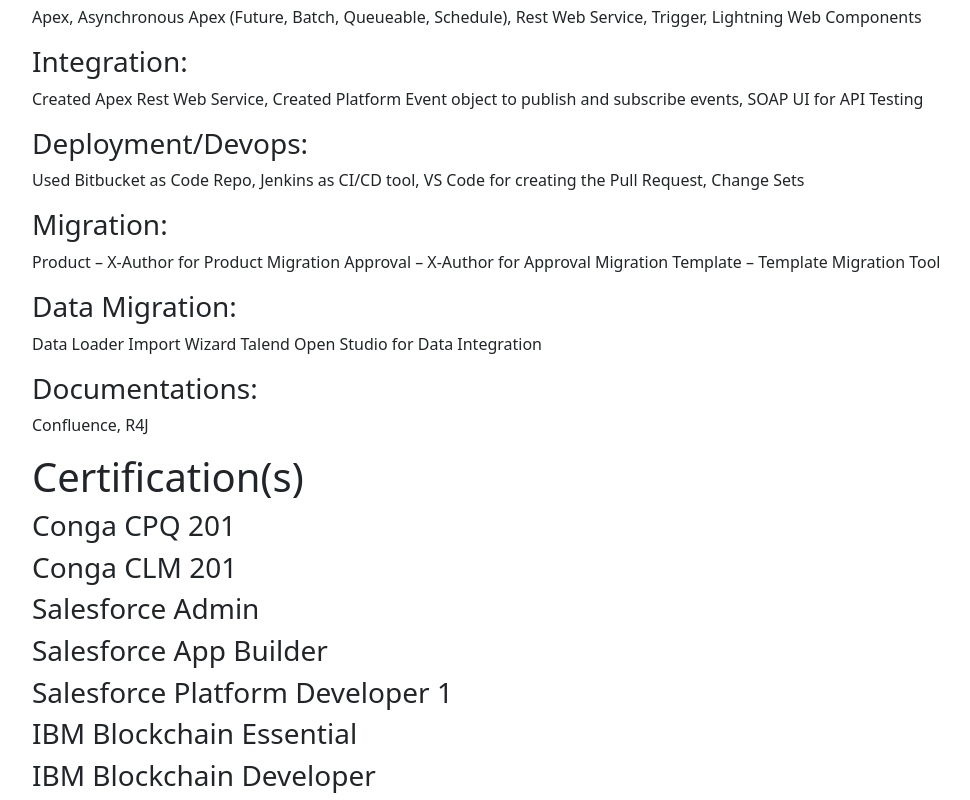
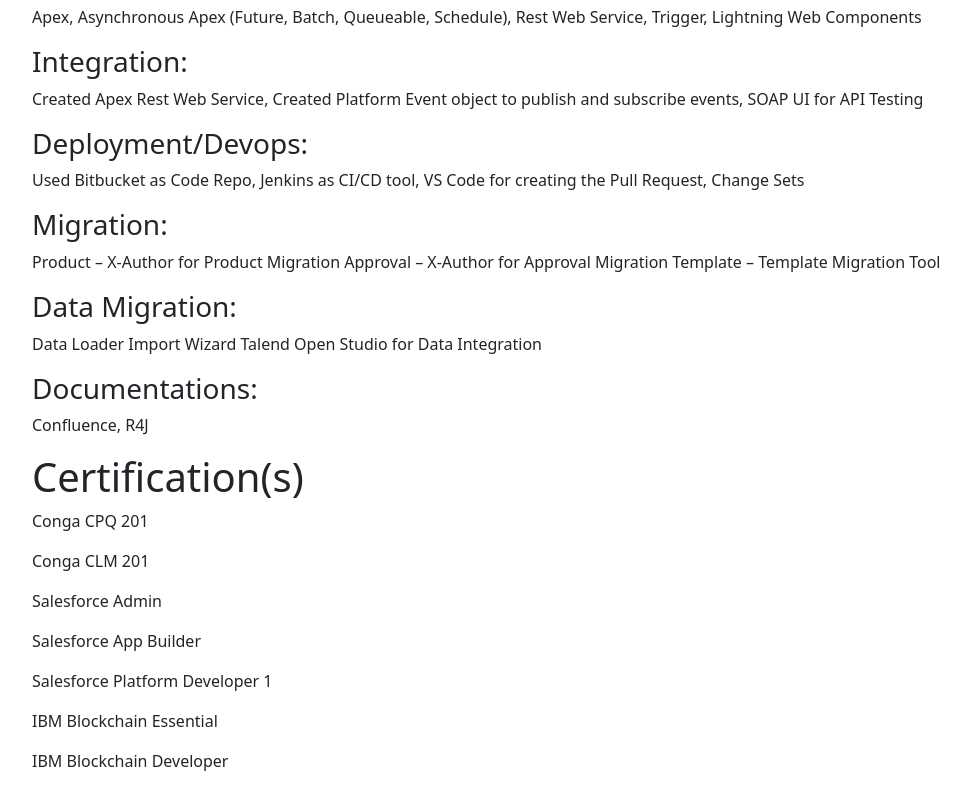
Before and after one commit to abhinavformula1/resume, a React (Create React App) app: page / in a window 1280 px wide. Shown: the part 1817-2617 px from the top of the page, without its empty margins (50-1020 px from the left). Built offline with nearby package versions, Linux system fonts and the light colour scheme.

Commit message:
certifications

```diff
--- a/src/components/certifications.jsx
+++ b/src/components/certifications.jsx
@@ -3,30 +3,17 @@
 const Certifcations = () => {
   return (
     <div>
-        <h1>Certification(s)</h1>
+      <h1>Certification(s)</h1>
       <div>
-        <h3>Conga CPQ 201</h3>
-      </div>
-      <div>
-        <h3>Conga CLM 201</h3>
-      </div>
-      <div>
-        <h3>Salesforce Admin</h3>
-      </div>
-      <div>
-        <h3>Salesforce App Builder</h3>
-      </div>
-      <div>
-        <h3>Salesforce Platform Developer 1</h3>
-      </div>
-      <div>
-        <h3>IBM Blockchain Essential</h3>
-      </div>
-      <div>
-        <h3>IBM Blockchain Developer</h3>
+        <p>Conga CPQ 201</p>
+        <p>Conga CLM 201</p>
+        <p>Salesforce Admin</p>
+        <p>Salesforce App Builder</p>
+        <p>Salesforce Platform Developer 1</p>
+        <p>IBM Blockchain Essential</p>
+        <p>IBM Blockchain Developer</p>
       </div>
     </div>
   );
 };
-
 export default Certifcations;
```
